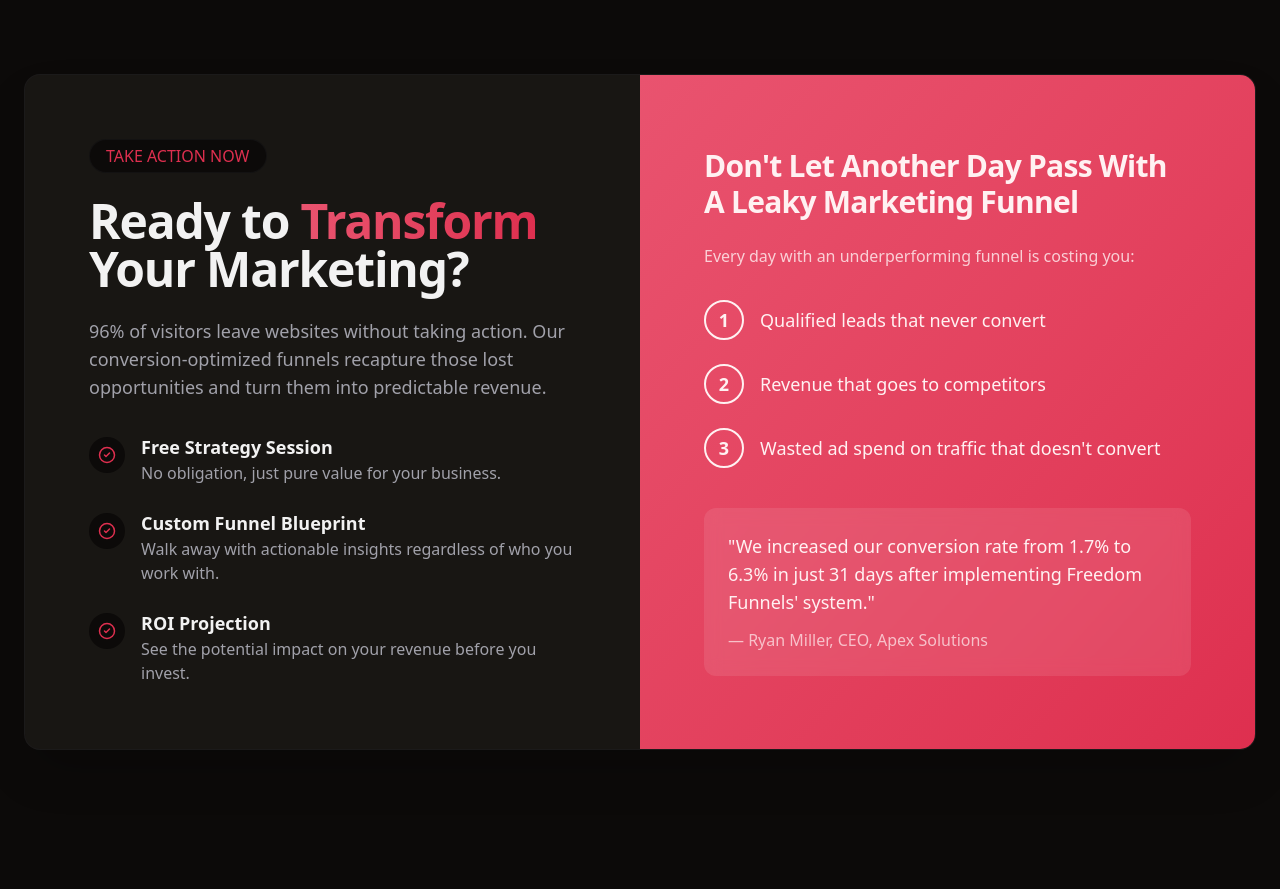
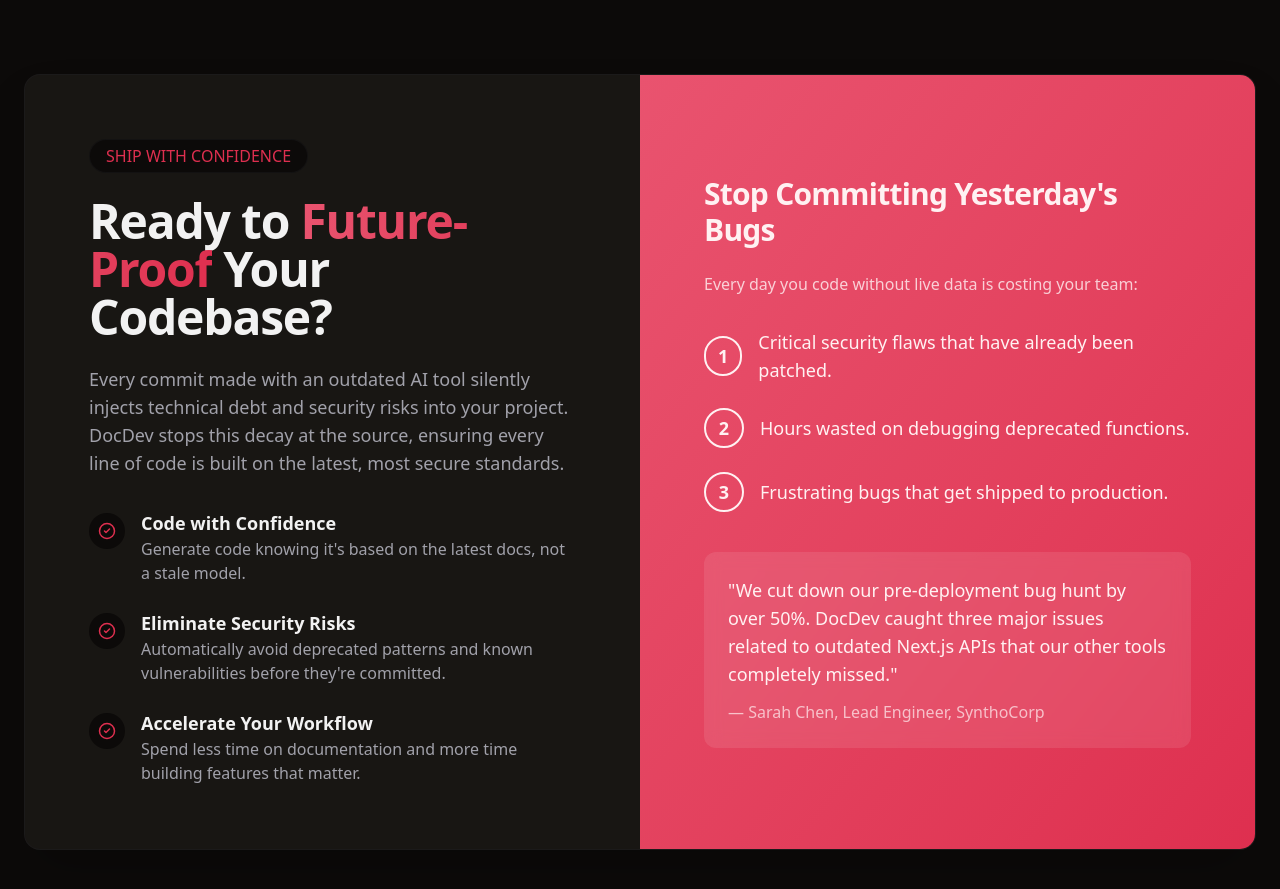
Before and after one commit to TheAmanM/mvp-blocks-test, a Next.js app: page / in a window 1280 px wide. Shown: the part 4640-5529 px from the top of the page. Built offline with nearby package versions, Linux system fonts and the light colour scheme.

Commit message:
Updated cta-3.tsx

```diff
--- a/src/components/mvpblocks/cta-3.tsx
+++ b/src/components/mvpblocks/cta-3.tsx
@@ -8,19 +8,20 @@ export default function CTA3() {
           <div className="relative z-10 grid gap-0 lg:grid-cols-2">
             <div className="p-8 md:p-12 lg:p-16">
               <div className="mb-6 inline-block rounded-full border border-border/30 bg-background px-4 py-1 text-primary">
-                TAKE ACTION NOW
+                SHIP WITH CONFIDENCE
               </div>
               <h2 className="mb-6 text-3xl font-bold tracking-tight text-card-foreground md:text-4xl lg:text-5xl">
                 Ready to{" "}
                 <span className="bg-gradient-to-r from-chart-5 to-primary bg-clip-text text-transparent">
-                  Transform
+                  Future-Proof
                 </span>{" "}
-                Your Marketing?
+                Your Codebase?
               </h2>
               <p className="mb-8 text-lg text-muted-foreground">
-                96% of visitors leave websites without taking action. Our
-                conversion-optimized funnels recapture those lost opportunities
-                and turn them into predictable revenue.
+                Every commit made with an outdated AI tool silently injects
+                technical debt and security risks into your project. DocDev
+                stops this decay at the source, ensuring every line of code is
+                built on the latest, most secure standards.
               </p>
 
               <div className="space-y-6">
@@ -49,10 +50,11 @@ export default function CTA3() {
                   </div>
                   <div>
                     <h3 className="font-heading text-lg font-bold text-card-foreground">
-                      Free Strategy Session
+                      Code with Confidence
                     </h3>
                     <p className="text-muted-foreground">
-                      No obligation, just pure value for your business.
+                      Generate code knowing it's based on the latest docs, not
+                      a stale model.
                     </p>
                   </div>
                 </div>
@@ -82,11 +84,11 @@ export default function CTA3() {
                   </div>
                   <div>
                     <h3 className="text-lg font-bold text-card-foreground">
-                      Custom Funnel Blueprint
+                      Eliminate Security Risks
                     </h3>
                     <p className="text-muted-foreground">
-                      Walk away with actionable insights regardless of who you
-                      work with.
+                      Automatically avoid deprecated patterns and known
+                      vulnerabilities before they're committed.
                     </p>
                   </div>
                 </div>
@@ -116,11 +118,11 @@ export default function CTA3() {
                   </div>
                   <div>
                     <h3 className="text-lg font-bold text-card-foreground">
-                      ROI Projection
+                      Accelerate Your Workflow
                     </h3>
                     <p className="text-muted-foreground">
-                      See the potential impact on your revenue before you
-                      invest.
+                      Spend less time on documentation and more time building
+                      features that matter.
                     </p>
                   </div>
                 </div>
@@ -131,10 +133,10 @@ export default function CTA3() {
               <div className="absolute right-0 top-0 h-full w-full opacity-10"></div>
               <div className="relative z-10">
                 <h3 className="mb-6 text-2xl font-bold tracking-tight md:text-3xl">
-                  Don't Let Another Day Pass With A Leaky Marketing Funnel
+                  Stop Committing Yesterday's Bugs
                 </h3>
                 <p className="mb-8 text-primary-foreground/80">
-                  Every day with an underperforming funnel is costing you:
+                  Every day you code without live data is costing your team:
                 </p>
 
                 <div className="space-y-6">
@@ -143,7 +145,7 @@ export default function CTA3() {
                       1
                     </div>
                     <p className="text-lg">
-                      Qualified leads that never convert
+                      Critical security flaws that have already been patched.
                     </p>
                   </div>
 
@@ -151,7 +153,9 @@ export default function CTA3() {
                     <div className="mr-4 flex h-10 w-10 items-center justify-center rounded-full border-2 border-primary-foreground text-lg font-bold">
                       2
                     </div>
-                    <p className="text-lg">Revenue that goes to competitors</p>
+                    <p className="text-lg">
+                      Hours wasted on debugging deprecated functions.
+                    </p>
                   </div>
 
                   <div className="flex items-center">
@@ -159,18 +163,19 @@ export default function CTA3() {
                       3
                     </div>
                     <p className="text-lg">
-                      Wasted ad spend on traffic that doesn't convert
+                      Frustrating bugs that get shipped to production.
                     </p>
                   </div>
                 </div>
 
                 <div className="mt-10 rounded-xl bg-primary-foreground/10 p-6 backdrop-blur">
                   <p className="text-lg font-medium">
-                    "We increased our conversion rate from 1.7% to 6.3% in just
-                    31 days after implementing Freedom Funnels' system."
+                    "We cut down our pre-deployment bug hunt by over 50%.
+                    DocDev caught three major issues related to outdated
+                    Next.js APIs that our other tools completely missed."
                   </p>
                   <p className="mt-3 font-medium text-primary-foreground/70">
-                    — Ryan Miller, CEO, Apex Solutions
+                    — Sarah Chen, Lead Engineer, SynthoCorp
                   </p>
                 </div>
               </div>
```
